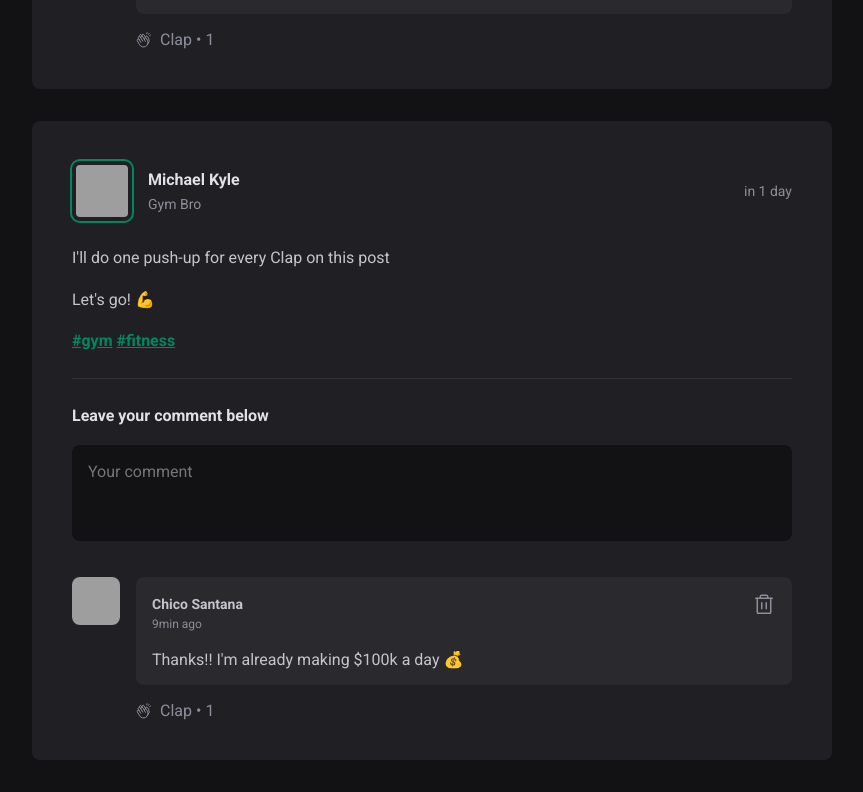
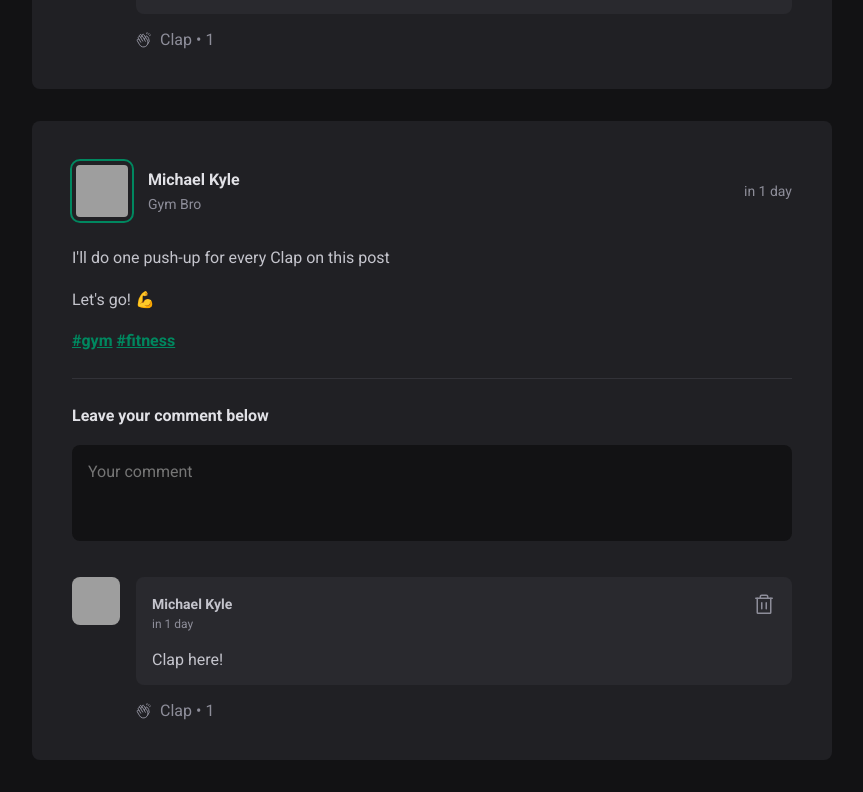
Before and after one commit to renatomarquesteles/ignite-01-reactjs-fundamentals, a React (Vite) app: page / in a window 1280 px wide. Shown: the part 737-1529 px from the top of the page, without its empty margins (352-1215 px from the left). Built offline with nearby package versions, Linux system fonts and the light colour scheme; grey boxes are pictures that could not be loaded.

Commit message:
adds commet functionality

```diff
--- a/src/App.jsx
+++ b/src/App.jsx
@@ -28,6 +28,23 @@ const posts = [
       { type: 'hashtag', content: '#crypto' },
       { type: 'hashtag', content: '#tothemoon' },
     ],
+    comments: [
+      {
+        id: 1,
+        author: {
+          avatarUrl:
+            'https://avatars.dicebear.com/api/personas/pqs.svg?b=%23fbffc7',
+          name: 'Chico Santana',
+        },
+        content: [
+          {
+            type: 'paragraph',
+            content: "Thanks!! I'm already making $100k a day 💰",
+          },
+        ],
+        publishedAt: new Date('2022-06-27 20:35:55'),
+      },
+    ],
     publishedAt: new Date('2022-06-27 20:29:18'),
   },
   {
@@ -46,6 +63,23 @@ const posts = [
       { type: 'paragraph', content: "Let's go! 💪" },
       { type: 'hashtag', content: '#gym' },
       { type: 'hashtag', content: '#fitness' },
+    ],
+    comments: [
+      {
+        id: 1,
+        author: {
+          avatarUrl:
+            'https://avatars.dicebear.com/api/personas/klkslhklsh.svg?b=%234a75ba',
+          name: 'Michael Kyle',
+        },
+        content: [
+          {
+            type: 'paragraph',
+            content: 'Clap here!',
+          },
+        ],
+        publishedAt: new Date('2022-06-27 13:38:54'),
+      },
     ],
     publishedAt: new Date('2022-06-27 13:37:54'),
   },
@@ -66,6 +100,7 @@ export function App() {
               author={post.author}
               content={post.content}
               publishedAt={post.publishedAt}
+              postComments={post.comments}
             />
           ))}
         </main>
--- a/src/components/Comment.jsx
+++ b/src/components/Comment.jsx
@@ -1,25 +1,29 @@
 import { HandsClapping, Trash } from 'phosphor-react';
+import { format, formatDistanceToNow } from 'date-fns';
+
 import { Avatar } from './Avatar';
 import styles from './Comment.module.css';
 
-export function Comment() {
+export function Comment({ author, content, publishedAt }) {
+  const publishedDateFormatted = format(publishedAt, 'LLLL d, hh:mm bbbb');
+  const publishedDateRelativeToNow = formatDistanceToNow(publishedAt, {
+    addSuffix: true,
+  });
+
   return (
     <div className={styles.comment}>
-      <Avatar
-        src="https://avatars.dicebear.com/api/personas/pqs.svg?b=%23fbffc7"
-        hasBorder={false}
-      />
+      <Avatar src={author.avatarUrl} hasBorder={false} />
 
       <div className={styles.commentBox}>
         <div className={styles.commentContent}>
           <header>
             <div className={styles.authorAndTime}>
-              <strong>Chico Santana</strong>
+              <strong>{author.name}</strong>
               <time
-                title="June 27, 2022 at 11:08 AM"
-                dateTime="2022-06-27 11:08:30"
+                title={publishedDateFormatted}
+                dateTime={publishedAt.toISOString()}
               >
-                9min ago
+                {publishedDateRelativeToNow}
               </time>
             </div>
 
@@ -28,7 +32,17 @@ export function Comment() {
             </button>
           </header>
 
-          <p>Thanks!! I'm already making $100k a day 💰</p>
+          {content.map((line) => {
+            if (line.type === 'paragraph') {
+              return <p key={line.content}>{line.content}</p>;
+            } else if (line.type === 'link') {
+              return (
+                <p key={line.content}>
+                  <a href="#">{line.content}</a>
+                </p>
+              );
+            }
+          })}
         </div>
 
         <footer>
--- a/src/components/Post.jsx
+++ b/src/components/Post.jsx
@@ -1,15 +1,39 @@
 import { format, formatDistanceToNow } from 'date-fns';
-import React from 'react';
+import React, { useState } from 'react';
 
 import { Avatar } from './Avatar';
 import { Comment } from './Comment';
 import styles from './Post.module.css';
 
-export function Post({ author, content, publishedAt }) {
+export function Post({ author, content, postComments, publishedAt }) {
+  const [comments, setComments] = useState(postComments);
+  const [newCommentText, setNewCommentText] = useState('');
+
   const publishedDateFormatted = format(publishedAt, 'LLLL d, hh:mm bbbb');
   const publishedDateRelativeToNow = formatDistanceToNow(publishedAt, {
     addSuffix: true,
   });
+
+  function handleCreateNewComment(e) {
+    e.preventDefault();
+
+    const newComment = {
+      id: comments.length + 1,
+      author: {
+        avatarUrl: 'https://github.com/renatomarquesteles.png',
+        name: 'Renato Marques Teles',
+      },
+      content: [{ type: 'paragraph', content: newCommentText }],
+      publishedAt: new Date(),
+    };
+
+    setComments([...comments, newComment]);
+    setNewCommentText('');
+  }
+
+  function handleNewCommentChange(e) {
+    setNewCommentText(e.target.value);
+  }
 
   return (
     <article className={styles.post}>
@@ -58,10 +82,15 @@ export function Post({ author, content, publishedAt }) {
         )}
       </div>
 
-      <form className={styles.commentForm}>
+      <form onSubmit={handleCreateNewComment} className={styles.commentForm}>
         <strong>Leave your comment below</strong>
 
-        <textarea placeholder="Your comment" />
+        <textarea
+          name="comment"
+          placeholder="Your comment"
+          value={newCommentText}
+          onChange={handleNewCommentChange}
+        />
 
         <footer>
           <button type="submit">Send</button>
@@ -69,7 +98,14 @@ export function Post({ author, content, publishedAt }) {
       </form>
 
       <div className={styles.commentList}>
-        <Comment />
+        {comments.map((comment) => (
+          <Comment
+            key={comment.id}
+            author={comment.author}
+            content={comment.content}
+            publishedAt={comment.publishedAt}
+          />
+        ))}
       </div>
     </article>
   );
```
